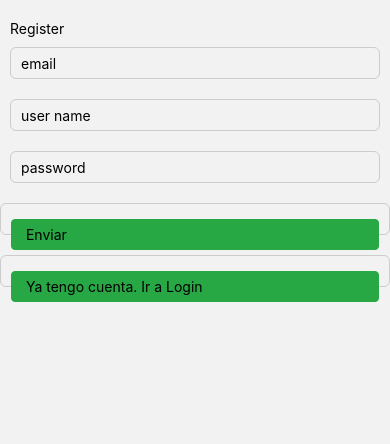
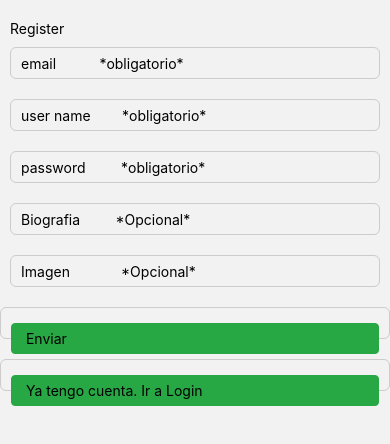
Before and after one commit to giulianacarabettaow/appP3, a React Native app: screen /Register in a window 390 px wide. Shown: the top 444 px of the page. Built offline with nearby package versions, Linux system fonts and the light colour scheme.

Commit message:
desde register podes iniciar sesion  de una sin pasar por Login

```diff
--- a/src/screens/Register/Register.js
+++ b/src/screens/Register/Register.js
@@ -9,12 +9,28 @@ class Register extends Component {
             email:'',
             username:'',
             password:'',
+            bio:'',
+            img:'',
             errorMessage: '',
             registered: false
         }
         console.log(this.state)
     }
 
+    login (email,pass){
+        auth.signInWithEmailAndPassword(email,pass)
+        .then(()=>{
+            this.setState({
+                loggedIN:true
+            })
+          })
+        .then(() => (
+             this.state.password != '' && this.state.email != ''  ? this.props.navigation.navigate('Menu') : false
+        ))
+        .catch( error => {
+            this.setState({errorMessage: error.message},()=>console.log(this.state, error))
+        })
+    }
 
 
 register (email,pass){
@@ -24,9 +40,9 @@ register (email,pass){
             registered:true
         })
       })
-    .then(() => (
-         this.state.password != '' && this.state.email != '' && this.state.username  ? this.props.navigation.navigate('Login') : false
-    ))
+
+
+    .then(()=>this.login(this.state.email,this.state.password))
 
     .catch( error => {
         this.setState({errorMessage: error.message},()=>console.log(this.state, error))
@@ -43,25 +59,40 @@ render(){
             <TextInput
                 style={styles.input}
                 onChangeText={(text)=>this.setState({email: text})}
-                placeholder='email'
+                placeholder='email           *obligatorio*'
                 keyboardType='email-address'
                 value={this.state.email}
                 />
             <TextInput
                 style={styles.input}
                 onChangeText={(text)=>this.setState({username: text})}
-                placeholder='user name'
+                placeholder='user name        *obligatorio*'
                 keyboardType='default'
                 value={this.state.userName}
                 />
             <TextInput
                 style={styles.input}
                 onChangeText={(text)=>this.setState({password: text})}
-                placeholder='password'
+                placeholder='password         *obligatorio*'
                 keyboardType='email-address'
                 secureTextEntry={true}
                 value={this.state.password}
             />
+            <TextInput
+                style={styles.input}
+                onChangeText={(text)=>this.setState({bio: text})}
+                placeholder='Biografia         *Opcional*'
+                keyboardType='default'
+                value={this.state.bio}
+            />
+            <TextInput
+                style={styles.input}
+                onChangeText={(text)=>this.setState({img: text})}
+                placeholder='Imagen             *Opcional*'
+                keyboardType='default'
+                value={this.state.img}
+            />
+
             </View>
             <View>
             {
@@ -70,7 +101,7 @@ render(){
                             <TouchableOpacity style={styles.button} onPress={()=>this.register(this.state.email, this.state.password)}>
                                 <Text> Enviar </Text>
                             </TouchableOpacity>
-                            {this.state.errorMessage !== ''? <Text >Completa todos los campos</Text> : false}
+                            {this.state.errorMessage !== ''? <Text >Completa todos los campos obligatorios</Text> : false}
                     </View>
                             :
                     <View style={styles.input}>
@@ -79,7 +110,6 @@ render(){
                             </TouchableOpacity>
                             {this.state.errorMessage ? <Text >{this.state.errorMessage}</Text> : false}
                             {console.log('Registrado', this.state.registered)}
-                            {/* {this.state.registered ? <Text >Registrado correctamente!</Text> : ''} */}
 
                     </View>
             }
```
